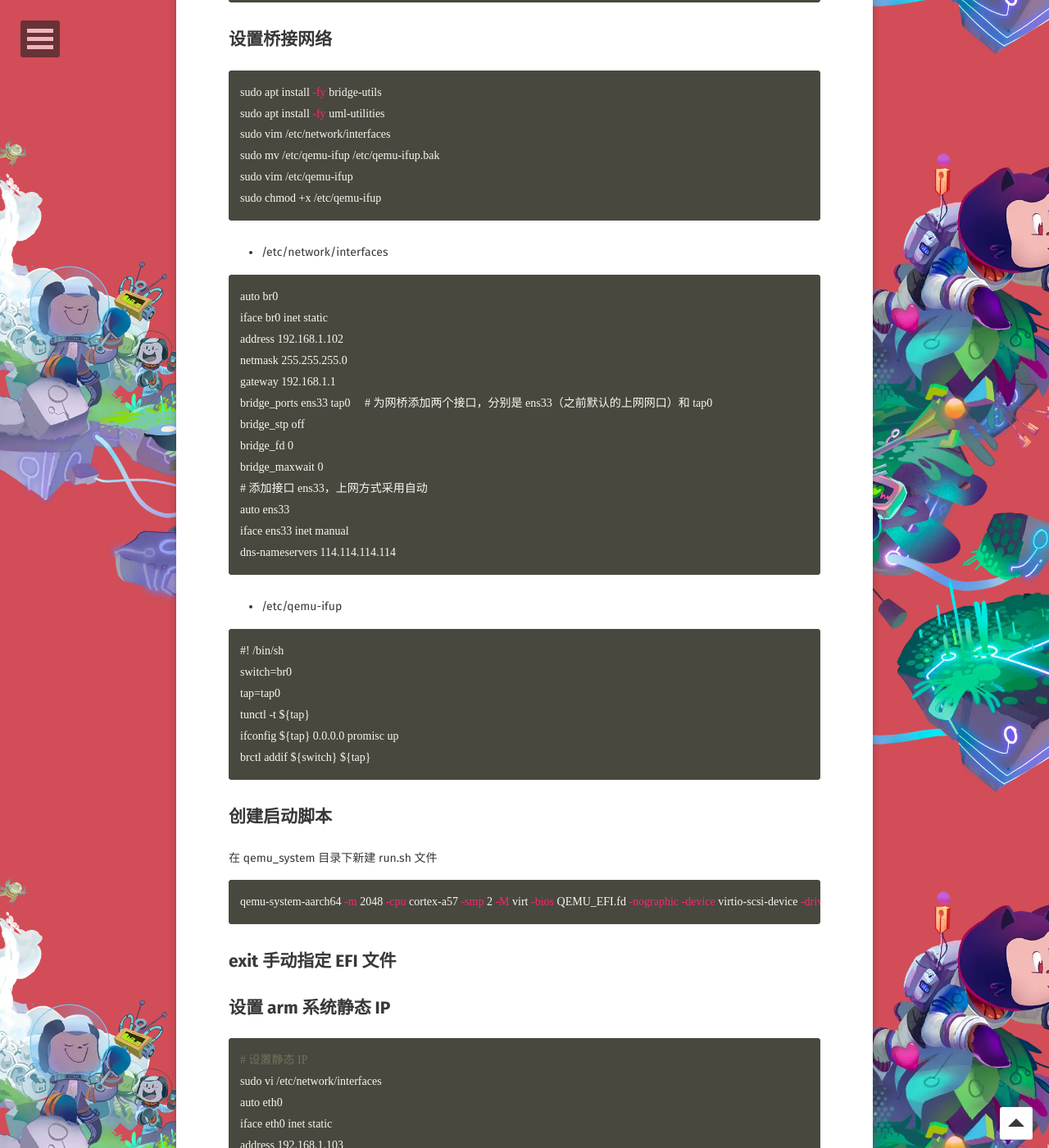
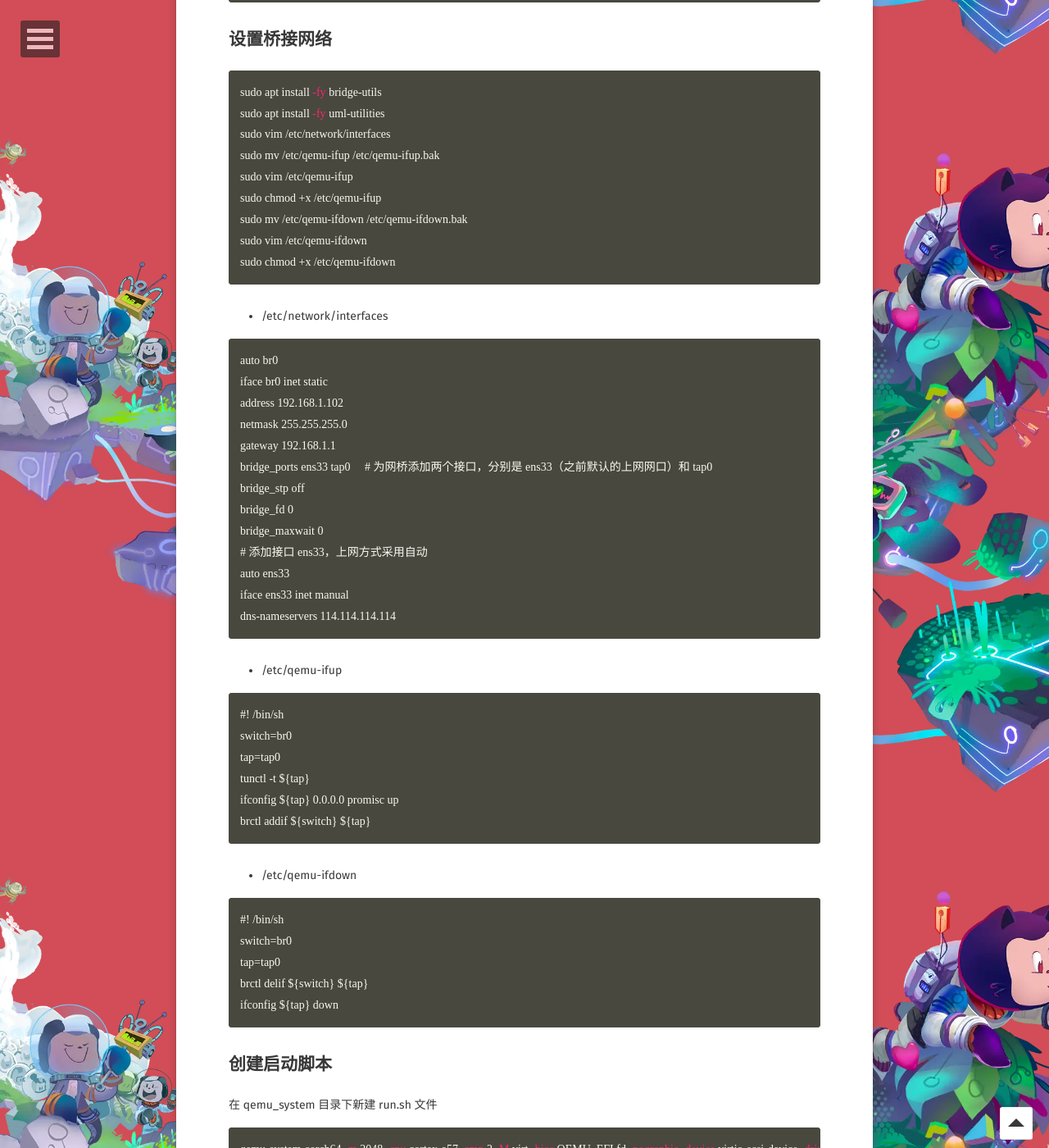
Before and after one commit to WebPavel/WebPavel.github.io, a Jekyll site: the page built from _posts/2022-10-29-x64虚拟机安装arm操作系统.md, in a window 1280 px wide and 1400 px high, scrolled down 1723 px. Shown: the whole window at 82% size. Built offline with Jekyll 4.4.1, drawn with Linux system fonts in a browser that asks for light colours; some web fonts are replaced; some of the changed text lies outside the part shown.

Commit message:
Update 2022-10-29-x64虚拟机安装arm操作系统.md

````diff
--- a/_posts/2022-10-29-x64虚拟机安装arm操作系统.md
+++ b/_posts/2022-10-29-x64虚拟机安装arm操作系统.md
@@ -78,6 +78,9 @@ sudo vim /etc/network/interfaces
 sudo mv /etc/qemu-ifup /etc/qemu-ifup.bak
 sudo vim /etc/qemu-ifup
 sudo chmod +x /etc/qemu-ifup
+sudo mv /etc/qemu-ifdown /etc/qemu-ifdown.bak
+sudo vim /etc/qemu-ifdown
+sudo chmod +x /etc/qemu-ifdown
 ```
 
 - /etc/network/interfaces
@@ -107,6 +110,16 @@ tap=tap0
 tunctl -t ${tap}
 ifconfig ${tap} 0.0.0.0 promisc up
 brctl addif ${switch} ${tap}
+```
+
+- /etc/qemu-ifdown
+
+```
+#! /bin/sh
+switch=br0
+tap=tap0
+brctl delif ${switch} ${tap}
+ifconfig ${tap} down
 ```
 
 ## 创建启动脚本
````
